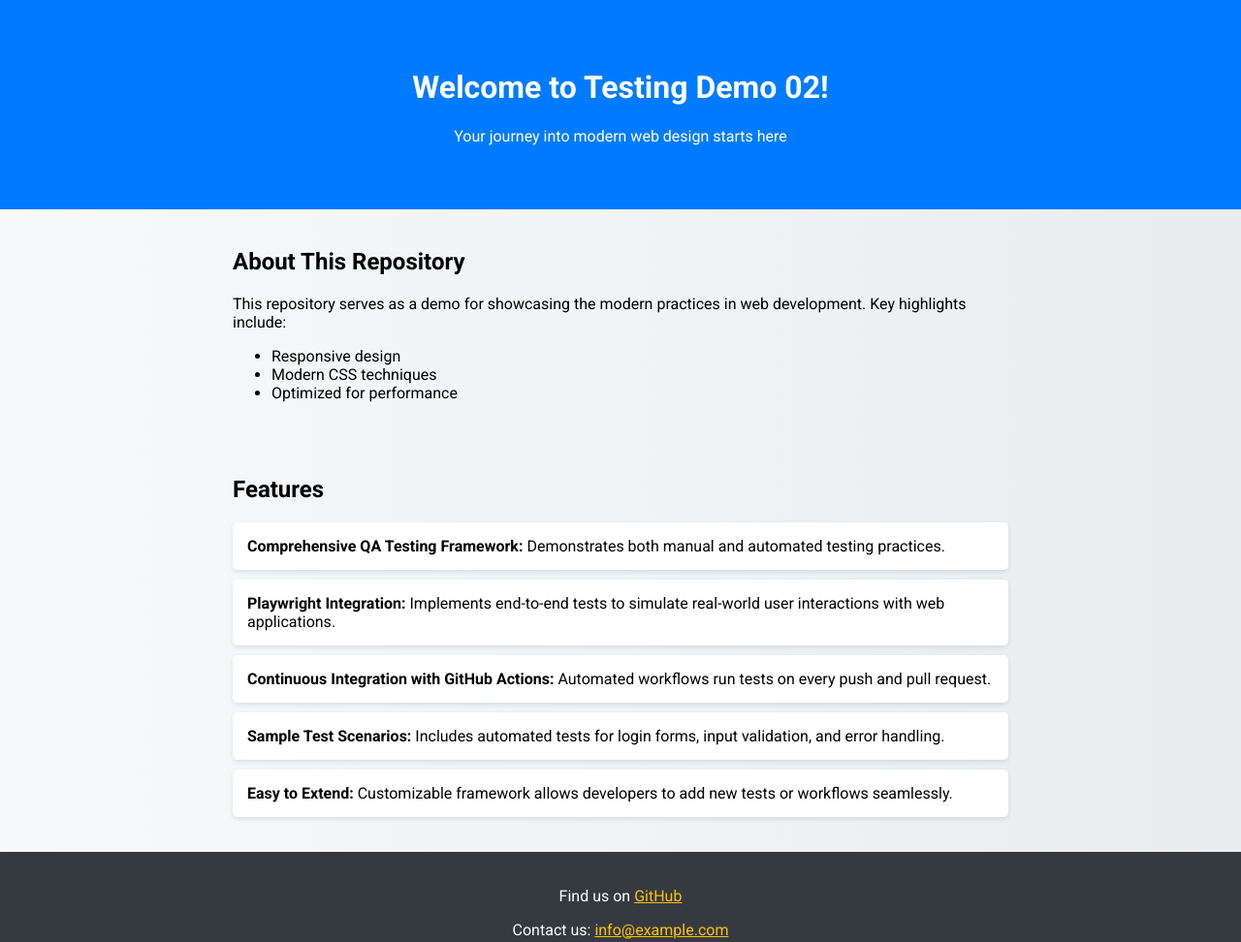
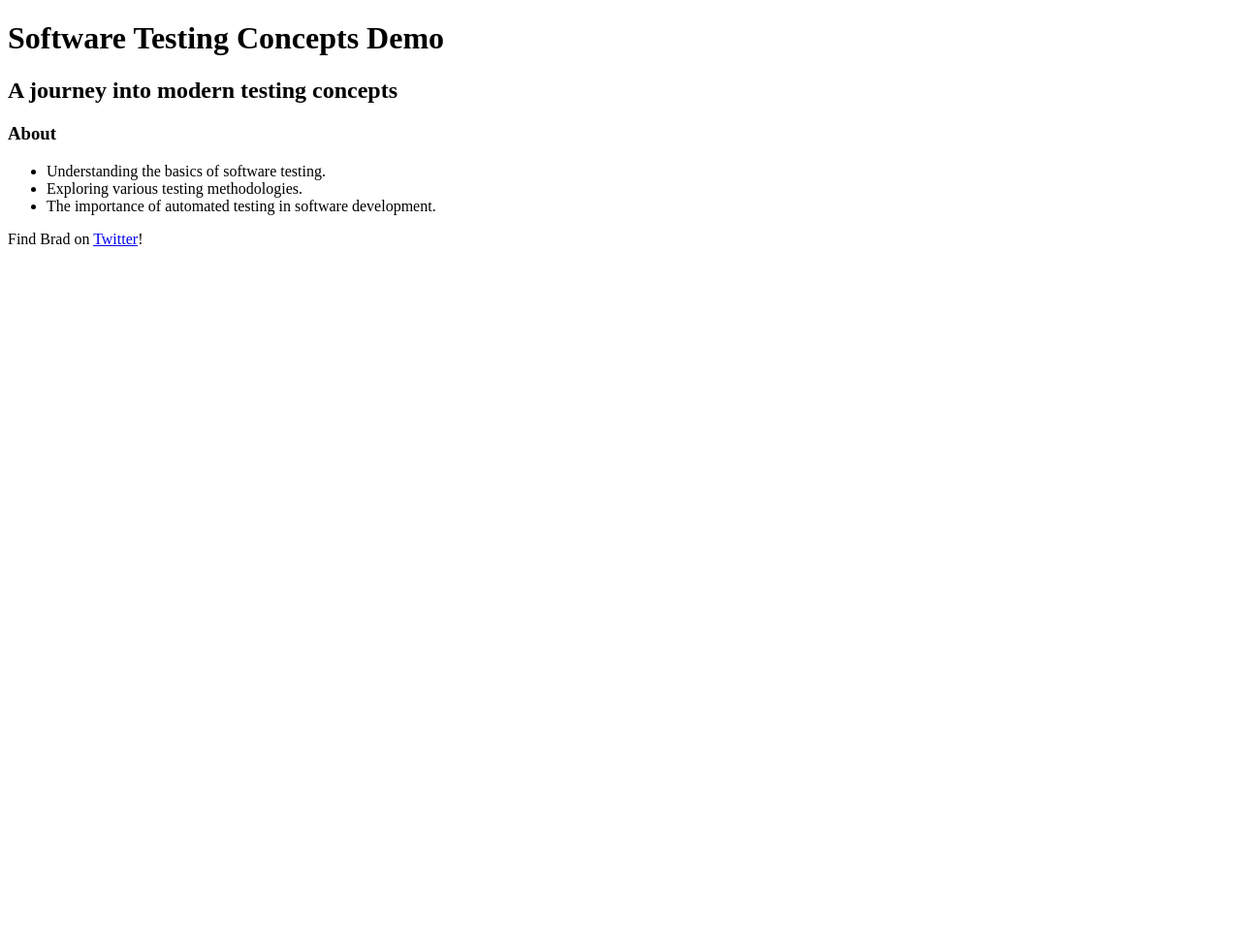
Before and after one commit to bg-playground/TestingDemo-02, a plain HTML site: page docs/index.html in a window 1280 px wide. Shown: the whole page at 97% size. After the commit the page ends 800 px from the top, so only its background shows below. Drawn offline with Linux system fonts and the light colour scheme.

Commit message:
Updated index.html with new titles and footer information

```diff
--- a/docs/index.html
+++ b/docs/index.html
@@ -3,90 +3,21 @@
 <head>
     <meta charset="UTF-8">
     <meta name="viewport" content="width=device-width, initial-scale=1.0">
-    <link href="https://fonts.googleapis.com/css?family=Roboto:400,700&display=swap" rel="stylesheet">
-    <title>Testing Demo 02</title>
-    <style>
-        body {
-            font-family: 'Roboto', sans-serif;
-            margin: 0;
-            padding: 0;
-            background: linear-gradient(to right, #f8f9fa, #e9ecef);
-        }
-        header {
-            background: #007bff;
-            color: white;
-            text-align: center;
-            padding: 50px 20px;
-        }
-        .about, .features {
-            padding: 20px;
-            max-width: 800px;
-            margin: auto;
-        }
-        .features ul {
-            list-style-type: none;
-            padding: 0;
-        }
-        .features li {
-            background: #ffffff;
-            margin: 10px 0;
-            padding: 15px;
-            border-radius: 5px;
-            box-shadow: 0 2px 5px rgba(0, 0, 0, 0.1);
-        }
-        footer {
-            text-align: center;
-            padding: 20px;
-            background: #343a40;
-            color: white;
-        }
-        @media (max-width: 600px) {
-            header {
-                padding: 30px 10px;
-            }
-            .about, .features {
-                padding: 15px;
-            }
-        }
-    </style>
+    <title>Software Testing Concepts Demo</title>
 </head>
 <body>
-    <header>
-        <h1>Welcome to Testing Demo 02!</h1>
-        <p>Your journey into modern web design starts here</p>
-    </header>
-    <div class="about">
-        <h2>About This Repository</h2>
-        <p>This repository serves as a demo for showcasing the modern practices in web development. Key highlights include:</p>
+    <h1>Software Testing Concepts Demo</h1>
+    <h2>A journey into modern testing concepts</h2>
+    <section>
+        <h3>About</h3>
         <ul>
-            <li>Responsive design</li>
-            <li>Modern CSS techniques</li>
-            <li>Optimized for performance</li>
+            <li>Understanding the basics of software testing.</li>
+            <li>Exploring various testing methodologies.</li>
+            <li>The importance of automated testing in software development.</li>
         </ul>
-    </div>
-    <div class="features">
-        <h2>Features</h2>
-        <ul>
-            <li>
-                <strong>Comprehensive QA Testing Framework:</strong> Demonstrates both manual and automated testing practices.
-            </li>
-            <li>
-                <strong>Playwright Integration:</strong> Implements end-to-end tests to simulate real-world user interactions with web applications.
-            </li>
-            <li>
-                <strong>Continuous Integration with GitHub Actions:</strong> Automated workflows run tests on every push and pull request.
-            </li>
-            <li>
-                <strong>Sample Test Scenarios:</strong> Includes automated tests for login forms, input validation, and error handling.
-            </li>
-            <li>
-                <strong>Easy to Extend:</strong> Customizable framework allows developers to add new tests or workflows seamlessly.
-            </li>
-        </ul>
-    </div>
+    </section>
     <footer>
-        <p>Find us on <a href="https://github.com/bg-playground/TestingDemo-02" style="color: #ffc107;">GitHub</a></p>
-        <p>Contact us: <a href="mailto:info@example.com" style="color: #ffc107;">info@example.com</a></p>
+        <p>Find Brad on <a href="https://twitter.com/brad">Twitter</a>!</p>
     </footer>
 </body>
 </html>
```
